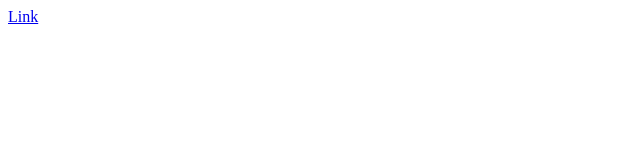
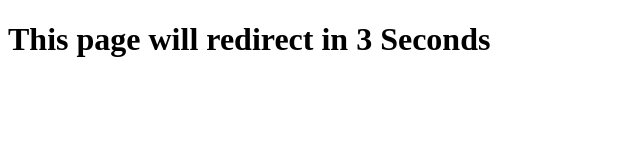
Before and after one commit to aathavan1/esec, a plain HTML site: page index.html in a window 1280 px wide. Shown: the whole page, without its empty margins (0-640 px from the left). Drawn offline with Linux system fonts and the light colour scheme.

Commit message:
Update index.html

```diff
--- a/index.html
+++ b/index.html
@@ -5,6 +5,7 @@
     <title>Document</title>
 </head>
 <body>
-    <a href="https://drive.google.com/drive/folders/1GY5gpC0QcNe09wyXx-rXQr5RTBpA8x8s">Link</a>
+
+    <h1>This page will redirect in 3 Seconds</h1>
 </body>
 </html>
```
